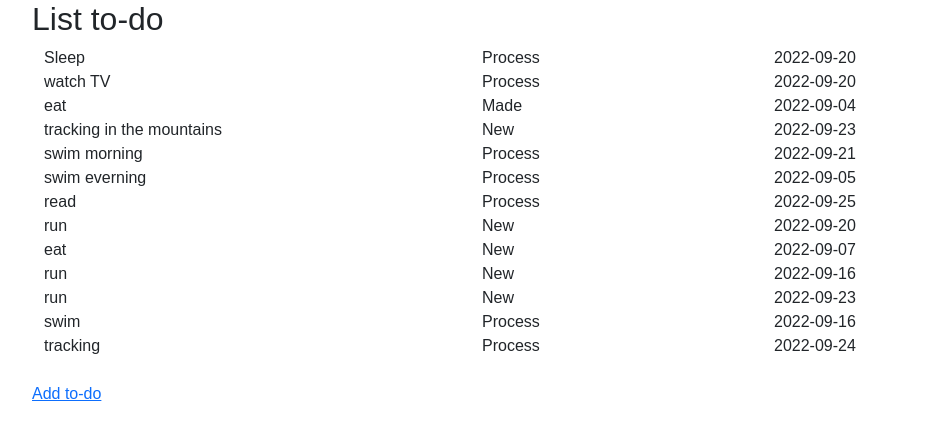
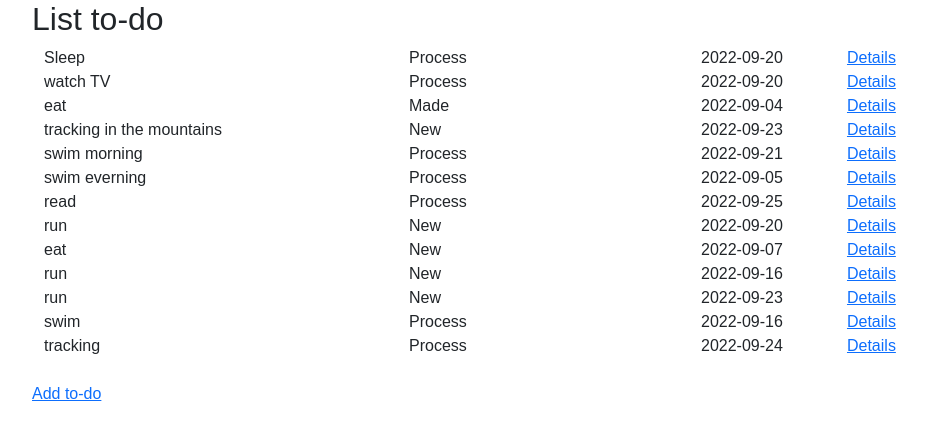
Before and after one commit to tenirina/homework_55_irina_ten, a Django app: page / in a window 1280 px wide. Shown: the part 56-496 px from the top of the page, without its empty margins (170-1097 px from the left). Run offline with Django 4.2, Linux system fonts and the light colour scheme; data comes from the database, SQL or seed files in the repository.

Commit message:
Improvement
Добавлен переход с основной страницы на детальную.

```diff
--- a/app/webapp/templates/index.html
+++ b/app/webapp/templates/index.html
@@ -26,7 +26,7 @@
               {% for to_do in to_does%}
                 <div class="container">
                   <div class="row">
-                    <div class="col-6">
+                    <div class="col-5">
                       {{to_do.text}}
                     </div>
                     <div class="col-4">
@@ -34,6 +34,9 @@
                     </div>
                     <div class="col-2">
                       {{to_do.completion_data}}
+                    </div>
+                    <div class="col-1">
+                        <a href="/todo/?pk={{to_do.pk}}">Details</a>
                     </div>
                   </div>
                 </div>
--- a/app/webapp/view/add_todo.py
+++ b/app/webapp/view/add_todo.py
@@ -21,5 +21,6 @@ def add_view(request):
 def detail_view(request):
     pk = request.GET.get('pk')
     todo = ToDo.objects.get(pk=pk)
-    print(todo.description)
+    status = todo.get_status_display()
+    todo.status = status
     return render(request, 'todo.html', context={'todo': todo})
```
